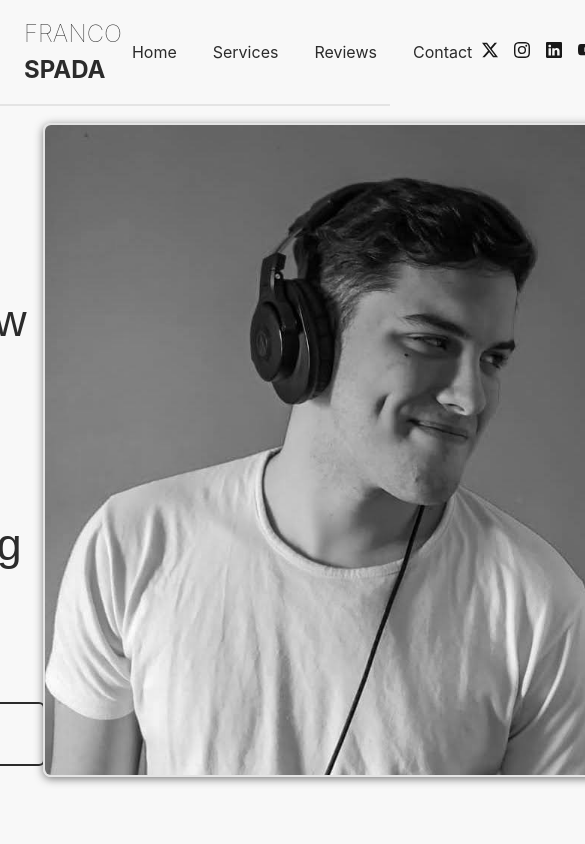
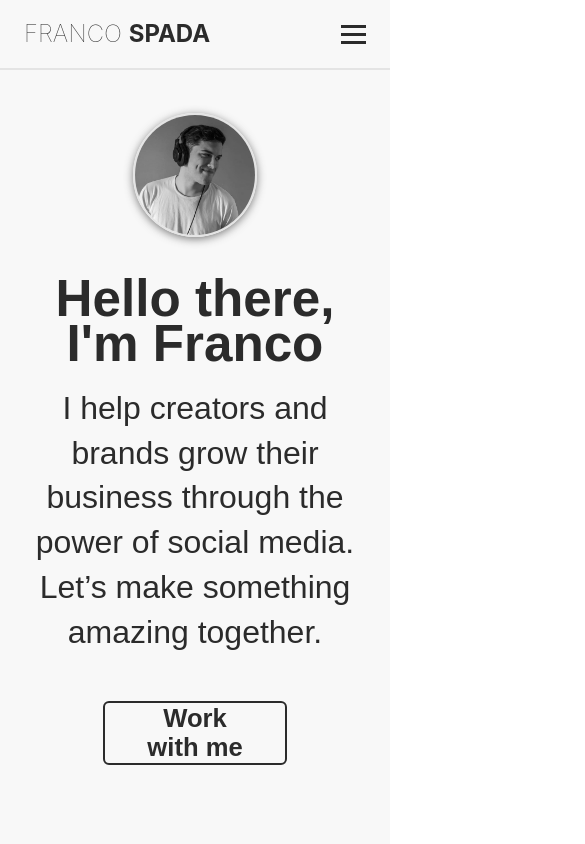
Before and after one commit to mLascurain/Franco-Spada-LandingPage, a React (Vite) app: page / in a window 390 px wide. Shown: the top 844 px of the page, 585 px wide, since content can reach past the window. Built offline with nearby package versions, Linux system fonts and the light colour scheme.

Commit message:
added responsiveness to the web

```diff
--- a/src/Components/Header/Header.module.css
+++ b/src/Components/Header/Header.module.css
@@ -89,3 +89,67 @@
 .icon:hover {
   transform: scale(1.1);
 }
+
+.hamburger {
+  width: 25px;
+  height: 3px;
+  background: #2b2b2b;
+  display: block;
+  position: relative;
+  margin-right: 1.5rem;
+}
+
+.hamburger::before,
+.hamburger::after {
+  content: "";
+  width: 25px;
+  height: 3px;
+  background: #2b2b2b;
+  display: block;
+  position: absolute;
+  left: 0;
+  transition: all 0.3s ease;
+}
+
+.hamburger::before {
+  top: -8px;
+}
+
+.hamburger::after {
+  top: 8px;
+}
+
+.menuToggle {
+  display: none;
+  background: none;
+  border: none;
+  cursor: pointer;
+  padding: 0;
+}
+
+@media (max-width: 790px) {
+  .menuToggle {
+    display: block;
+  }
+
+  .nav {
+    position: absolute;
+    top: 100%;
+    left: 0;
+    background: #f8f8f8;
+    flex-direction: column;
+    width: 100%;
+    padding: 1rem;
+    gap: 0.5rem;
+    display: none;
+  }
+
+  .nav.open {
+    display: flex;
+    border-bottom: 2px solid #e4e4e4;
+  }
+
+  .socialIcons {
+    display: none;
+  }
+}
--- a/src/Components/Header/Header.tsx
+++ b/src/Components/Header/Header.tsx
@@ -1,7 +1,13 @@
 import React from "react";
 import styles from "./Header.module.css";
+import { useState } from "react";
 
 const Header: React.FC = () => {
+  const [menuOpen, setMenuOpen] = useState(false);
+
+  const toggleMenu = () => {
+    setMenuOpen((prev) => !prev);
+  };
   return (
     <header className={styles.header}>
       <div className={styles.logo}>
@@ -9,7 +15,11 @@ const Header: React.FC = () => {
           FRANCO <span>SPADA</span>
         </a>
       </div>
-      <nav className={styles.nav}>
+      <button className={styles.menuToggle} onClick={toggleMenu}>
+        {/* Ícono de menú hamburguesa */}
+        <span className={styles.hamburger}></span>
+      </button>
+      <nav className={`${styles.nav} ${menuOpen ? styles.open : ""}`}>
         <ul className={styles.navList}>
           <li className={styles.navItem}>
             <a href="#home" className={styles.navLink}>
--- a/src/Pages/Home/Home.module.css
+++ b/src/Pages/Home/Home.module.css
@@ -15,6 +15,8 @@
   padding: 2rem;
   background-color: #f8f8f8;
   color: #2b2b2b;
+  flex-direction: row-reverse;
+  width: 100%;
 }
 
 .presentationContainer {
@@ -53,7 +55,7 @@
 }
 
 .presentation .image img {
-  width: 650px;
+  width: 35vw;
   border-radius: 8px;
   box-shadow: rgba(71, 71, 71, 0.705) 0px 2px 8px;
   border: 2px solid #e4e4e4;
@@ -84,6 +86,7 @@
   gap: 2rem;
   justify-content: center;
   margin-top: 1rem;
+  flex-wrap: wrap;
 }
 
 .projects .card {
@@ -115,7 +118,6 @@
 }
 
 .button {
-  padding: 0.5rem 1rem;
   background-color: transparent;
   color: #2b2b2b;
   outline: 2px solid #2b2b2b;
@@ -125,9 +127,14 @@
   border-radius: 4px;
   cursor: pointer;
   transition: all 0.3s ease;
-  width: 350px;
+  width: 15vw;
   height: 60px;
   margin-top: 2rem;
+  justify-content: center;
+  align-items: center;
+  display: flex;
+  padding: 1rem 2rem;
+  min-width: 180px;
 }
 
 .button:hover {
@@ -153,7 +160,7 @@
   display: flex;
   flex-direction: column;
   gap: 2rem;
-  width: 800px;
+  width: 80vw;
   margin: 0 auto;
 }
 
@@ -171,7 +178,7 @@
 }
 
 .contact p {
-  font-size: 1.8rem;
+  font-size: 1.5rem;
   margin-bottom: 1rem;
 }
 
@@ -185,7 +192,7 @@
   border: 2px solid #d4d4d4;
   box-shadow: #d4d4d4 0px 2px 8px;
   border-radius: 4px;
-  width: 650px;
+  width: 45vw;
   transition: all 0.3s ease;
 }
 
@@ -194,7 +201,6 @@
   transform: translateY(-3px);
 }
 
-/* Carrusel */
 .reviews {
   padding: 2rem 0;
   background-color: #f8f8f8;
@@ -220,10 +226,12 @@
   justify-content: center;
   gap: 1rem;
   position: relative;
+  width: 80vw;
+  overflow-x: hidden;
 }
 
 .review {
-  width: 800px;
+  width: 60vw;
   background-color: #f8f8f8;
   padding: 1.5rem;
   text-align: center;
@@ -263,7 +271,6 @@
   transform: scale(1.1);
 }
 
-/* Animaciones */
 @keyframes fadeOutLeft {
   from {
     opacity: 1;
@@ -271,7 +278,7 @@
   }
   to {
     opacity: 0;
-    transform: translateX(-100%);
+    transform: translateX(-45%);
   }
 }
 
@@ -282,14 +289,14 @@
   }
   to {
     opacity: 0;
-    transform: translateX(100%);
+    transform: translateX(45vw);
   }
 }
 
 @keyframes fadeInLeft {
   from {
     opacity: 0;
-    transform: translateX(-100%);
+    transform: translateX(-45vw);
   }
   to {
     opacity: 1;
@@ -300,7 +307,7 @@
 @keyframes fadeInRight {
   from {
     opacity: 0;
-    transform: translateX(100%);
+    transform: translateX(0vw);
   }
   to {
     opacity: 1;
@@ -344,3 +351,141 @@
   object-fit: cover;
   margin-bottom: 1rem;
 }
+
+.arrowsResponsive {
+  display: none;
+}
+
+.navButtonRes {
+  display: none;
+}
+
+.projects a {
+  text-decoration: none;
+}
+
+@media screen and (max-width: 1230px) {
+  .presentation {
+    flex-direction: column;
+    align-items: center;
+    padding: 0%;
+    margin: 0%;
+  }
+
+  .presentation .text {
+    font-size: 2rem;
+    display: flex;
+    justify-content: center;
+    align-items: center;
+    max-width: 65vw;
+    text-align: center;
+  }
+
+  .presentation h1 {
+    font-size: 2.2rem;
+    text-align: center;
+  }
+
+  .presentation .image img {
+    width: 120px;
+    height: auto;
+    border-radius: 50%;
+    margin-top: 2rem;
+    margin-bottom: 2rem;
+  }
+
+  .presentation img {
+    width: 100px;
+    height: auto;
+    border-radius: 50%;
+  }
+
+  .presentationContainer {
+    flex-direction: column;
+    align-items: center;
+    width: 100%;
+    padding: 0%;
+    margin: 0%;
+  }
+
+  .projects {
+    padding: 3rem;
+    height: auto;
+    width: 60vw;
+    margin: 2rem 0;
+  }
+
+  .projects .cards {
+    align-items: center;
+    flex-wrap: wrap;
+  }
+
+  .projects .card {
+    width: 80%;
+    margin: 1rem 0;
+  }
+}
+
+@media (max-width: 768px) {
+  .presentation {
+    flex-direction: column;
+    align-items: center;
+    margin: 4rem;
+  }
+  .presentation .text {
+    max-width: 90vw;
+  }
+  .navButton {
+    display: none;
+  }
+  .reviews {
+    height: auto;
+    min-height: 100vh;
+  }
+  .carousel {
+    flex-direction: column;
+    height: auto;
+  }
+  .arrowsResponsove {
+    display: flex; /* Coloca los botones en una fila */
+    justify-content: center; /* Centra los botones horizontalmente */
+    align-items: center; /* Alinea verticalmente los botones */
+    gap: 10px; /* Espaciado entre los botones */
+  }
+
+  .navButtonRes {
+    flex: 0 1 auto; /* Asegura que los botones no se expandan más de lo necesario */
+    padding: 8px 16px; /* Ajusta el padding si es necesario */
+    font-size: 1rem; /* Ajusta el tamaño de fuente si quieres */
+    background: none;
+    border: none;
+    font-size: 4rem;
+    margin: 0 1.5rem;
+    cursor: pointer;
+    color: #2b2b2b;
+    transition: transform 0.2s ease;
+    display: flex;
+  }
+
+  .contact {
+    height: auto;
+    min-height: 75vh;
+  }
+
+  .contact form {
+    width: 90vw;
+  }
+
+  .contact form div {
+    width: 100%;
+  }
+
+  .contact form input,
+  .contact form textarea {
+    width: 80%;
+  }
+
+  .contact p {
+    width: 80%;
+  }
+}
--- a/src/Pages/Home/Home.tsx
+++ b/src/Pages/Home/Home.tsx
@@ -53,16 +53,19 @@ const Home: React.FC = () => {
       handleNext();
     }, 6000);
 
-    // Limpiar el intervalo cuando el componente se desmonte
     return () => {
       clearInterval(interval);
     };
+    // eslint-disable-next-line react-hooks/exhaustive-deps
   }, []);
 
   return (
     <div className={styles.home}>
       <section id="home" className={styles.presentationContainer}>
         <div className={styles.presentation}>
+          <div className={styles.image}>
+            <img src={presentacion} alt="Foto de presentación" />
+          </div>
           <div className={styles.text}>
             <h1>Hello there, I'm Franco</h1>
             <p>
@@ -72,9 +75,6 @@ const Home: React.FC = () => {
             <button type="button" className={styles.button}>
               Work with me
             </button>
-          </div>
-          <div className={styles.image}>
-            <img src={presentacion} alt="Foto de presentación" />
           </div>
         </div>
       </section>
@@ -131,6 +131,15 @@ const Home: React.FC = () => {
           <button onClick={handleNext} className={styles.navButton}>
             &#8250;
           </button>
+          <div className={styles.arrowsResponsove}>
+            <button onClick={handlePrev} className={styles.navButtonRes}>
+              &#8249;
+            </button>
+
+            <button onClick={handleNext} className={styles.navButtonRes}>
+              &#8250;
+            </button>
+          </div>
         </div>
       </section>
 
--- a/src/index.css
+++ b/src/index.css
@@ -18,3 +18,16 @@ html {
 .header {
   z-index: 100000;
 }
+
+::-webkit-scrollbar {
+  width: 10px;
+  height: 10px;
+}
+
+::-webkit-scrollbar-track {
+  background: #f8f8f8;
+}
+
+::-webkit-scrollbar-thumb {
+  background: #2b2b2b;
+}
```
